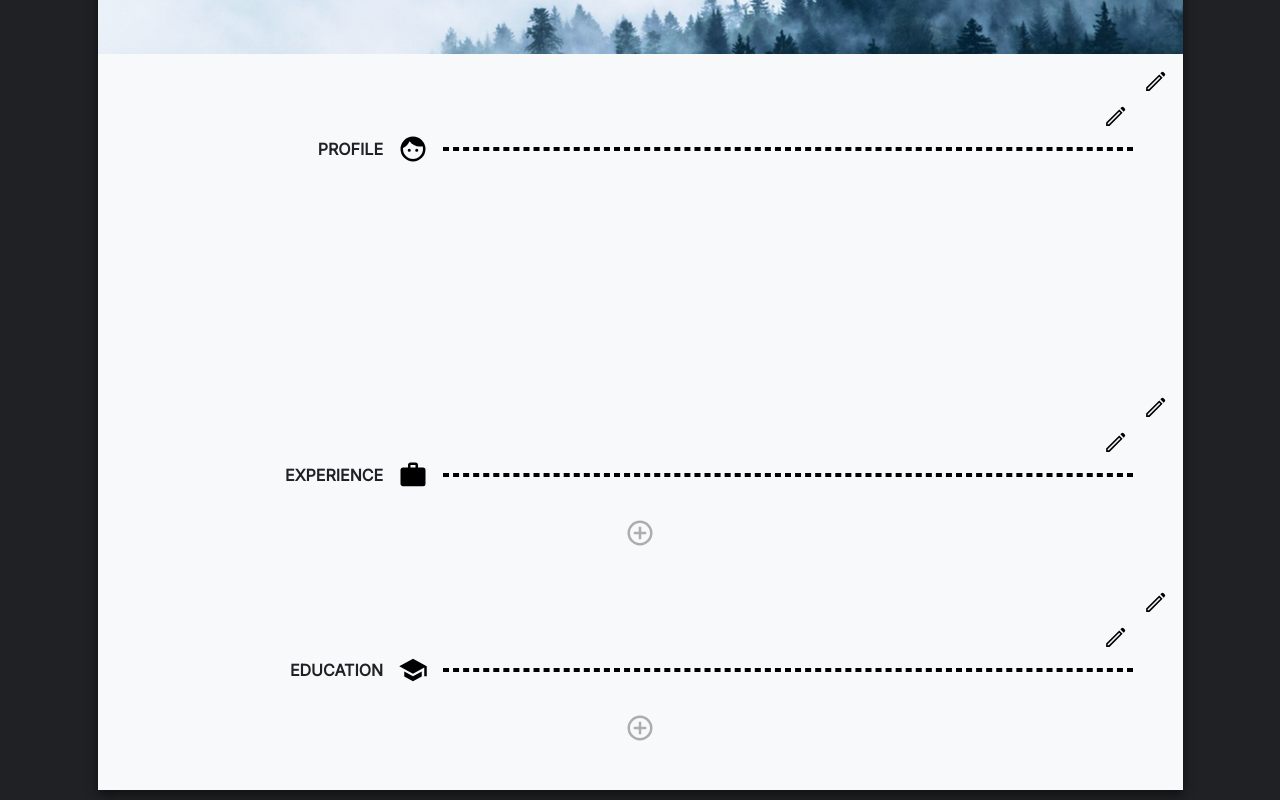
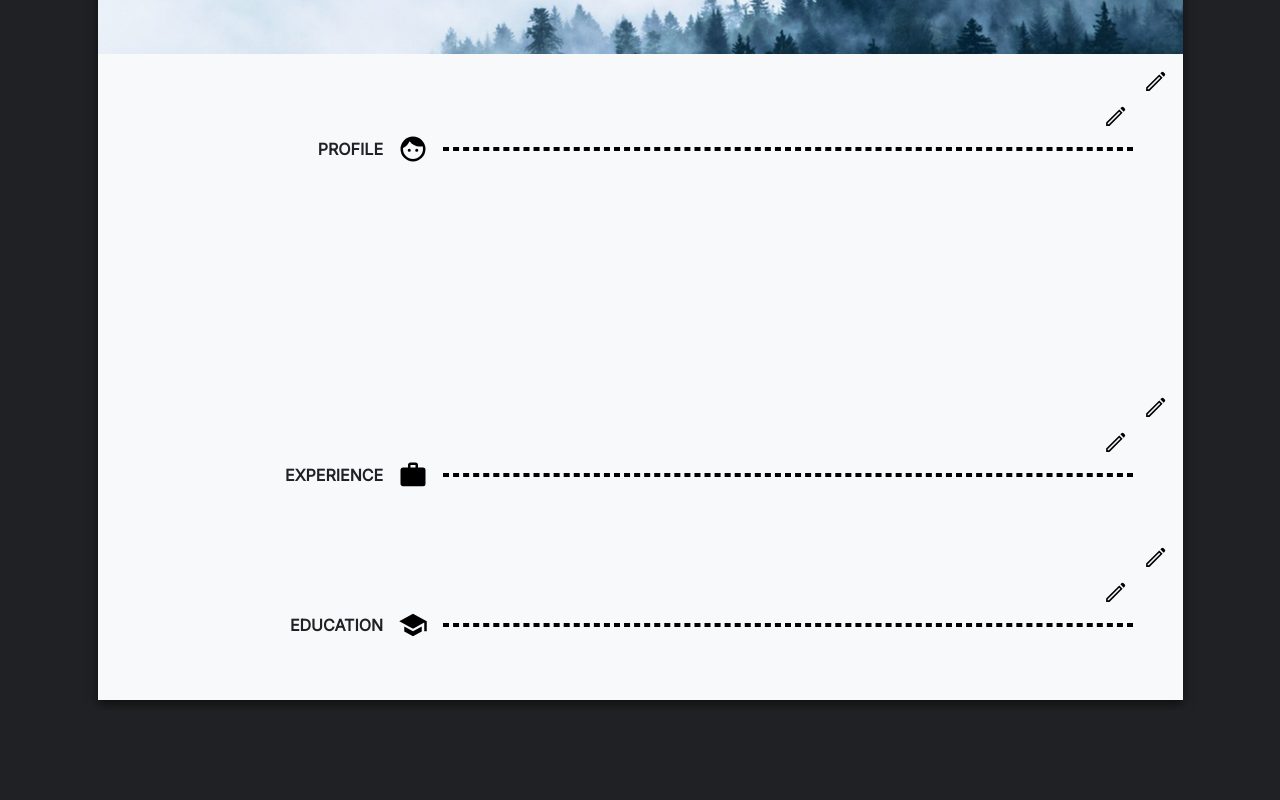
Before and after one commit to rasmushaislund/TOP-cv-generator, a React (Vite) app: page / in a window 1280 px wide. Shown: the part 466-1266 px from the top of the page. After the commit the page ends 1176 px from the top, so only its background shows below. Built offline with nearby package versions, Linux system fonts and the light colour scheme.

Commit message:
Add 'hide' props to add hide class name to element

```diff
--- a/src/components/AddSubSection.jsx
+++ b/src/components/AddSubSection.jsx
@@ -1,8 +1,8 @@
 import '../styles/AddSubSection.css';
 
-export default function AddSubSection({ add }) {
+export default function AddSubSection({ add, hide }) {
   return (
-    <div className="add-sub-section">
+    <div className={`add-sub-section${hide ? ' hide' : ''}`}>
       <button
         className="btn add-btn"
         type="button"
```
